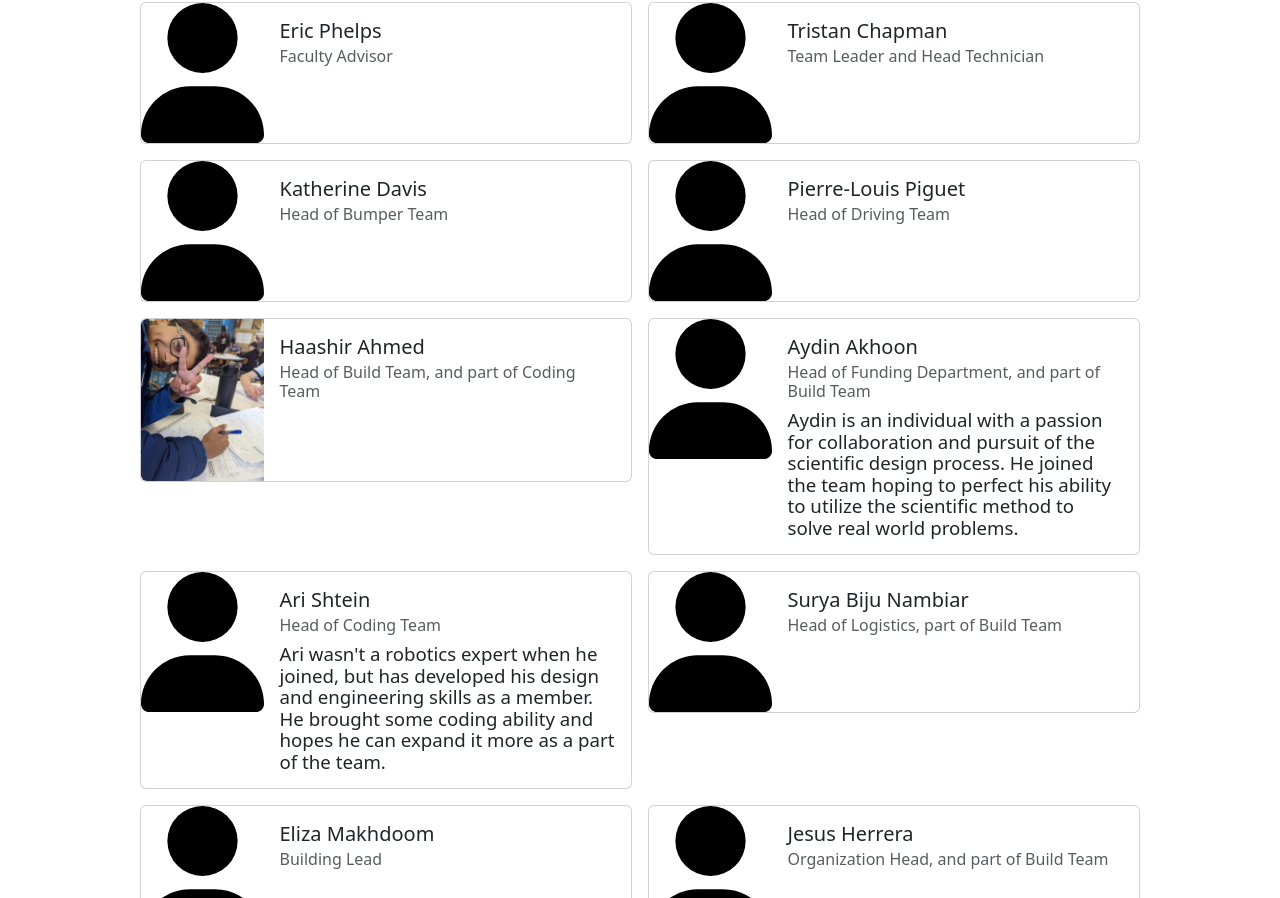
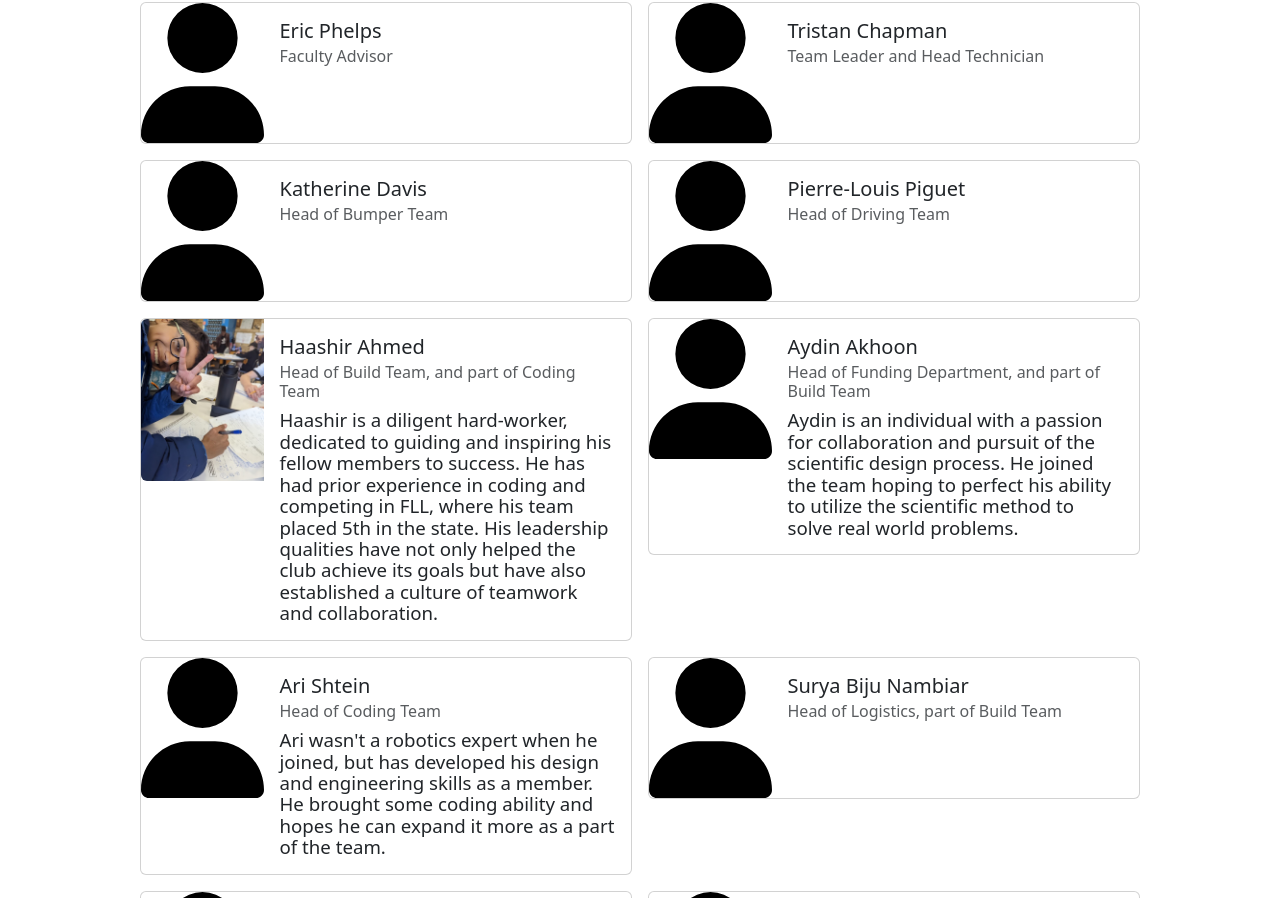
Before and after one commit to WIHI-Robotics/robo-site, a plain HTML site: page pages/about/team.html in a window 1280 px wide. Shown: the part 202-1100 px from the top of the page. Drawn offline with nearby package versions, Linux system fonts and the light colour scheme.

Commit message:
added text

```diff
--- a/pages/about/team.html
+++ b/pages/about/team.html
@@ -127,7 +127,7 @@
                         <h5 class="card-title">Haashir Ahmed</h5>
                         <h6 class="card-subtitle text-muted mb-2">Head of Build Team, and part of Coding Team</h6>
                         <p class="card-text fs-6 fw-light">
-
+                            Haashir is a diligent hard-worker, dedicated to guiding and inspiring his fellow members to success. He has had prior experience in coding and competing in FLL, where his team placed 5th in the state. His leadership qualities have not only helped the club achieve its goals but have also established a culture of teamwork and collaboration.
                         </p>
                     </div>
                 </div>
```
